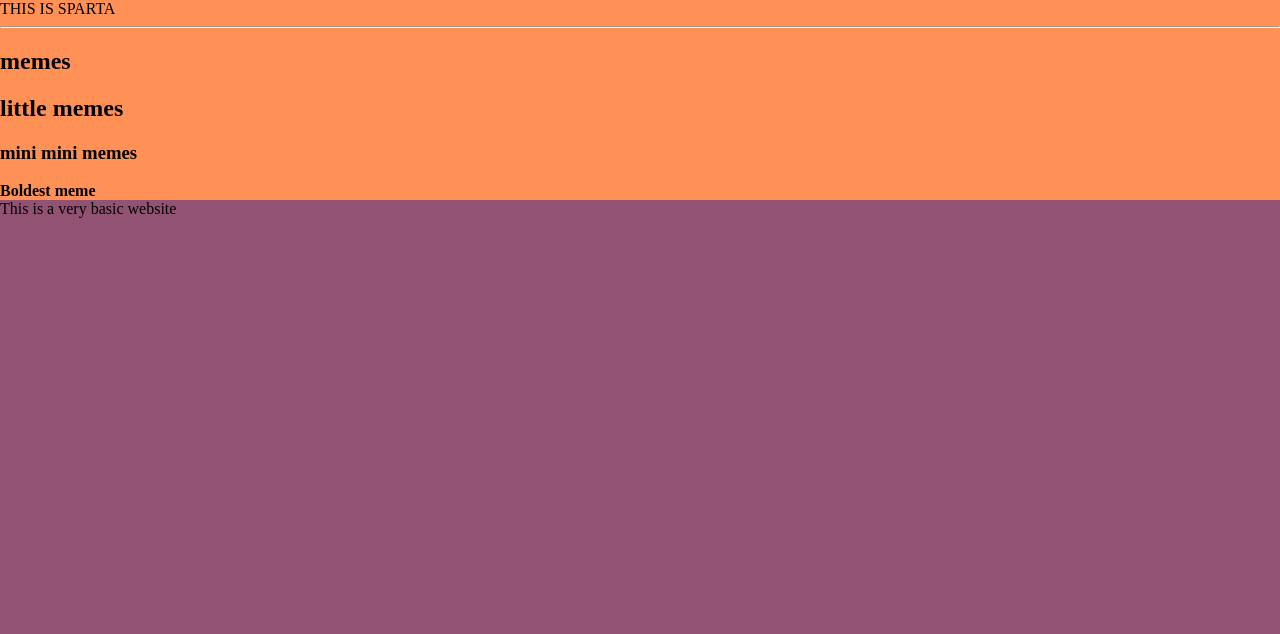
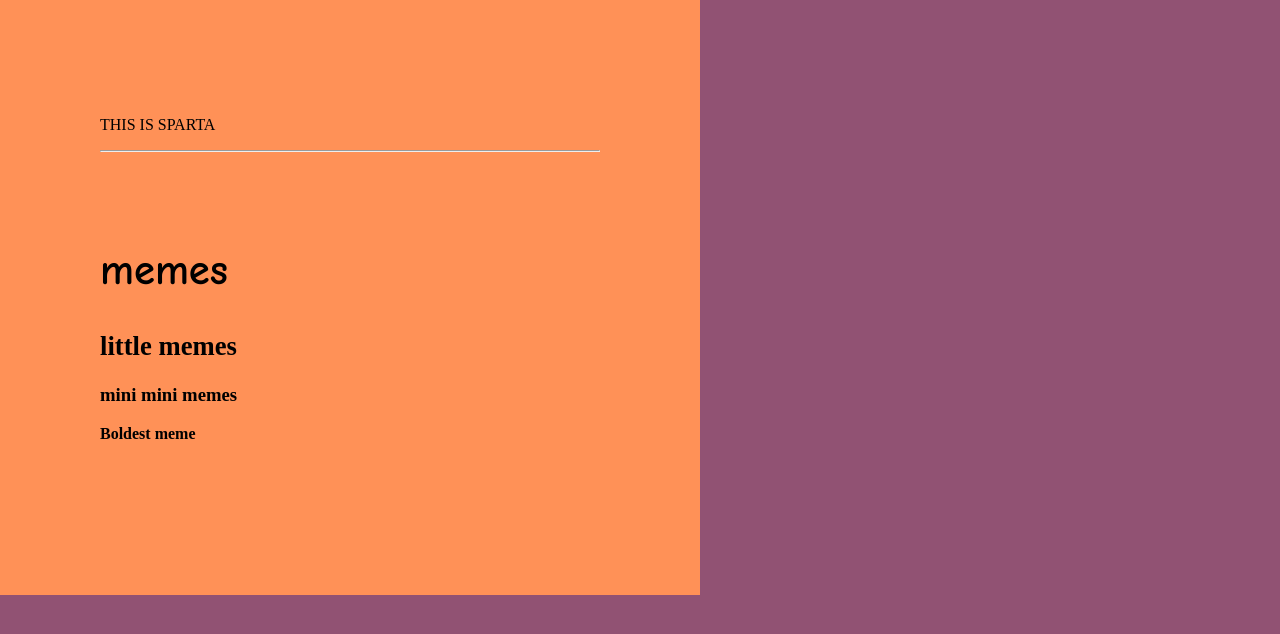
Before and after one commit to CharlesKasper/sandbox, a plain HTML site: page index.html in a window 1280 px wide. Drawn offline with Linux system fonts and the light colour scheme.

Commit message:
Add files via upload

```diff
--- a/index.html
+++ b/index.html
@@ -7,17 +7,15 @@
     <title>BEST WEBSITE</title>
 </head>
 <body>
-    <Article>
+    <article>
         <section>
-THIS IS SPARTA
+            <p>THIS IS SPARTA</p>
             <hr>
         </section>
-<p>
         <h1>memes</h1>
         <h2>little memes</h2>
         <h3>mini mini memes</h3>
         <b>Boldest meme</b>
     </article>
-  This is a very basic website
 </body>
 </html>
--- a/style.css
+++ b/style.css
@@ -1,11 +1,38 @@
 /*Removes default on the body-tag*/
 body{
     margin:0;
-    background-color: #915273;
+    height:500px;
+    width:500px;
+    background-color:#915273;
+
 }
 article{
   background-color: #ff9157;
+  height: 395px;
+  width: inherit;
+  border:5px;
+  border-color: #274904;
+  padding:20%
 }
 section{
-
+    height:95px;
+    width:inherit;
+    border:5px;
+    border-color: #138742;
 }
+h1{
+    font-size: 32pt;
+    font-family: Comic Sans MS
+}
+h2{
+    font-size:20pt;
+    font-family: Minion Pro;
+}
+h3{
+    font-size:12;
+    font-family:Rage;
+}
+b{
+    font-size:12;
+    font-family:Blackoak Std Black;
+}
```
Lines whose indentation alone changed are shown as unchanged.
